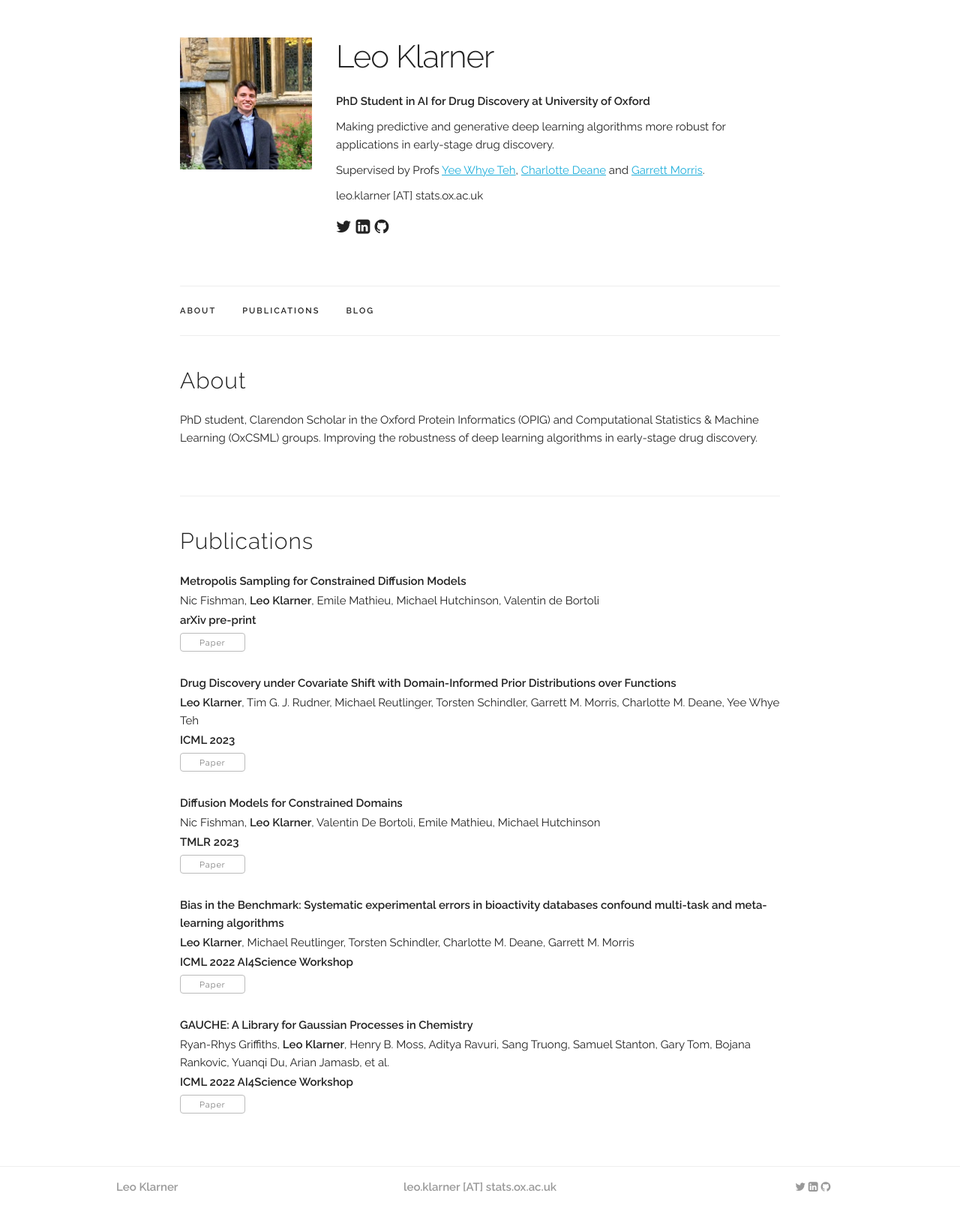
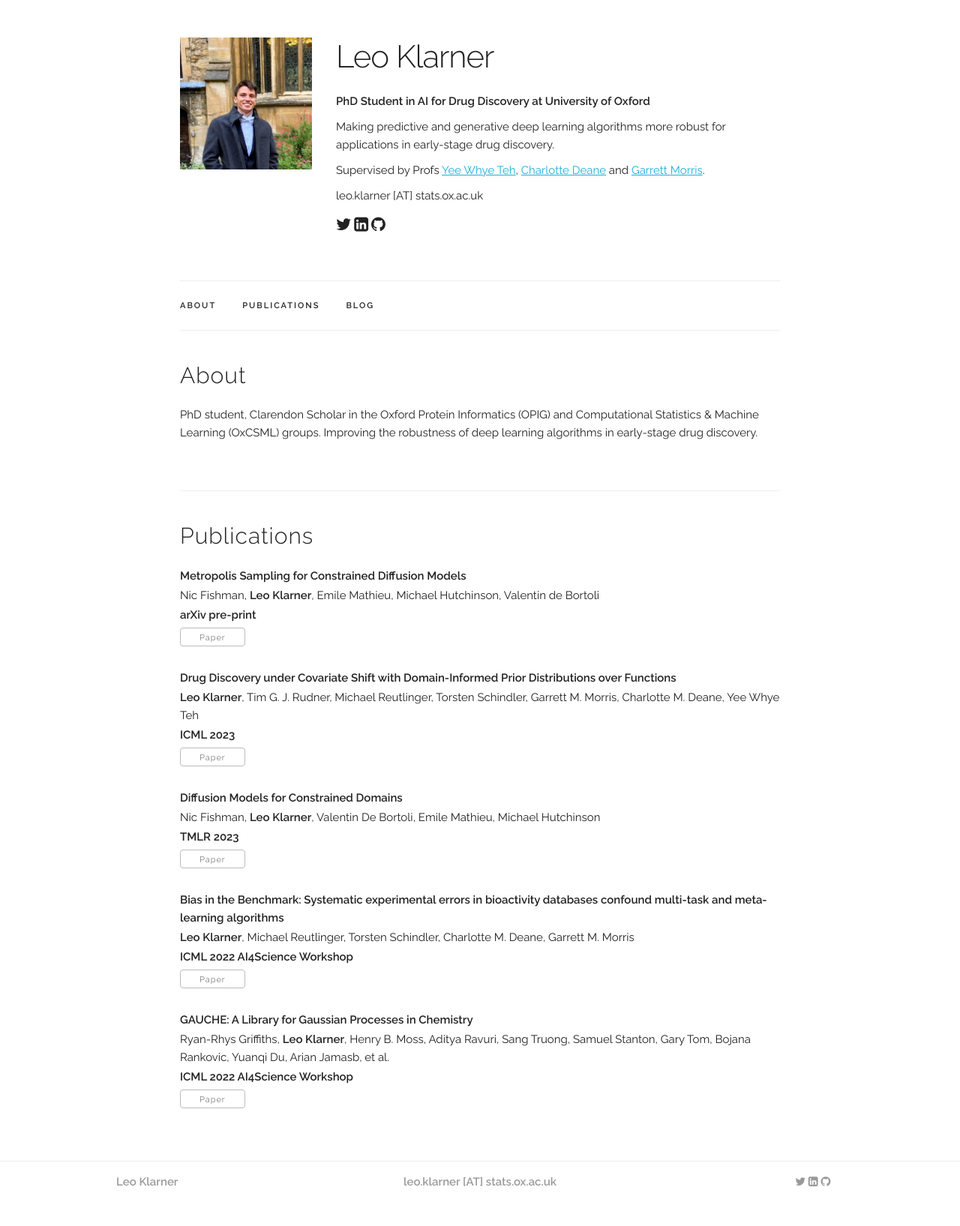
Before and after one commit to leojklarner/leojklarner.github.io, a Jekyll site: the page built from index.html, in a window 1280 px wide. Shown: the whole page at 75% size. Built offline with Jekyll 4.4.1, drawn with Linux system fonts in a browser that asks for light colours.

Commit message:
Increased icon size thorugh FA.

```diff
--- a/_layouts/default.html
+++ b/_layouts/default.html
@@ -70,7 +70,7 @@
   <div class="container">
 
     <section class="header">
-      <div class="row align-items-center">
+      <div class="row">
         <div class="three columns">
           <a href="{{ site.baseurl }}/"><img class="u-max-full-width"
               src='{{ site.baseurl }}{{ site.data.main_info.profile_pic }}'></a>
@@ -82,19 +82,14 @@
           <p style="padding-top: 10px;">{{ site.data.main_info.supervisors }}</p>
           <p style="padding-top: 10px;">{{ site.data.main_info.email }}</p>
           <p style="padding-top: 10px;">
-            <span style="font-size: 24px;" onclick="window.open('{{ site.data.main_info.twitter }}')"
-              style="cursor: pointer">
-              <i class="fa fa-twitter" aria-hidden="true"></i>
+            <span onclick="window.open('{{ site.data.main_info.twitter }}')" style="cursor: pointer">
+              <i class="fa fa-twitter fa-2x" aria-hidden="true"></i>
             </span>
-
-            <span style="font-size: 24px;" onclick="window.open('{{ site.data.main_info.linkedin }}')"
-              style="cursor: pointer">
-              <i class="fa fa-linkedin-square" aria-hidden="true"></i>
+            <span onclick="window.open('{{ site.data.main_info.linkedin }}')" style="cursor: pointer">
+              <i class="fa fa-linkedin-square fa-2x" aria-hidden="true"></i>
             </span>
-
-            <span style="font-size: 24px;" onclick="window.open('{{ site.data.main_info.github }}')"
-              style="cursor: pointer">
-              <i class="fa fa-github" aria-hidden="true"></i>
+            <span onclick="window.open('{{ site.data.main_info.github }}')" style="cursor: pointer">
+              <i class="fa fa-github fa-2x" aria-hidden="true"></i>
             </span>
           </p>
         </div>
```
